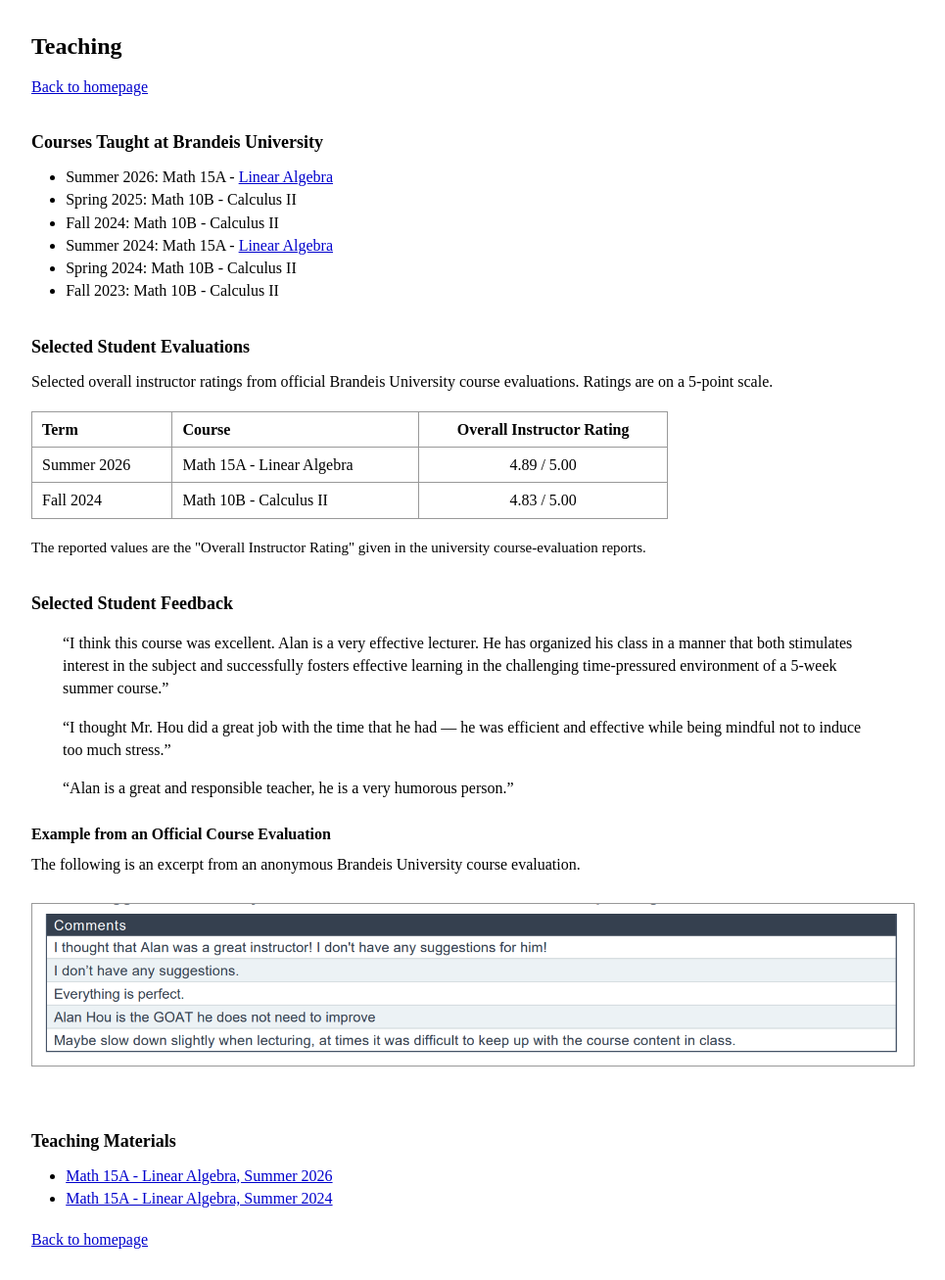
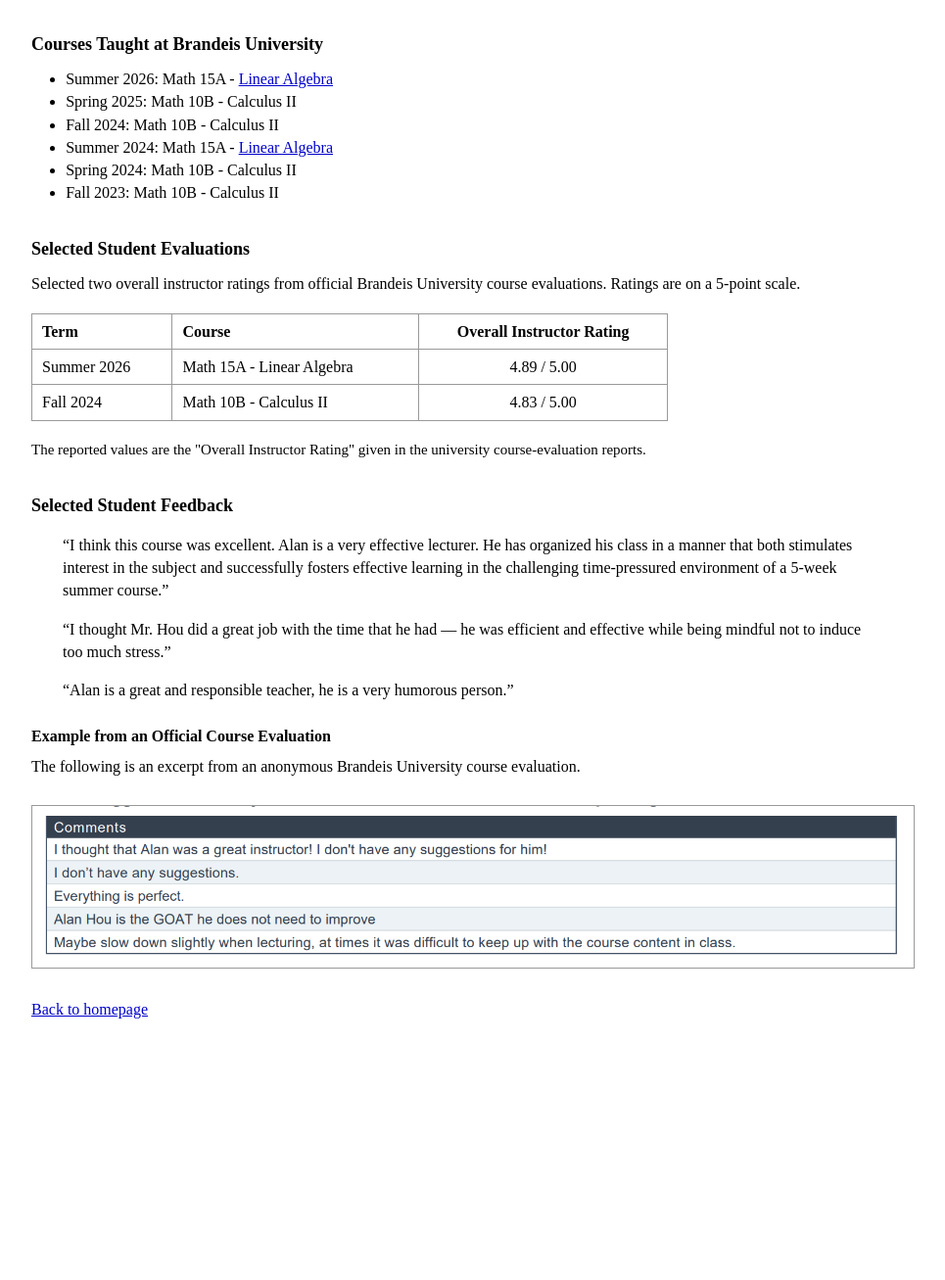
Before and after one commit to axhou/axhou.github.io, a Jekyll site: the page teaching.html, which Jekyll copies as it is, in a window 1280 px wide. Shown: the whole page at 98% size, without its empty margins (8-973 px from the left). Built offline with Jekyll 4.4.1, drawn with Linux system fonts in a browser that asks for light colours; after the commit the page ends 1073 px from its top, so only the background shows below that.

Commit message:
Update teaching.html

```diff
--- a/teaching.html
+++ b/teaching.html
@@ -94,13 +94,6 @@
 
 <body>
 
-  <h1>Teaching</h1>
-
-  <p>
-    <a href="./index.html">Back to homepage</a>
-  </p>
-
-
   <h2>Courses Taught at Brandeis University</h2>
 
   <ul>
@@ -143,7 +136,7 @@
  <h2>Selected Student Evaluations</h2>
 
 <p>
-  Selected overall instructor ratings from official Brandeis University
+  Selected two overall instructor ratings from official Brandeis University
   course evaluations. Ratings are on a 5-point scale.
 </p>
 
@@ -211,23 +204,6 @@
     margin-bottom: 1.5em;
   "
 >
-  <h2>Teaching Materials</h2>
-
-  <ul>
-
-    <li>
-      <a href="./s2026la.html">
-        Math 15A - Linear Algebra, Summer 2026
-      </a>
-    </li>
-
-    <li>
-      <a href="./s2024la.html">
-        Math 15A - Linear Algebra, Summer 2024
-      </a>
-    </li>
-
-  </ul>
 
 
   <p>
```
